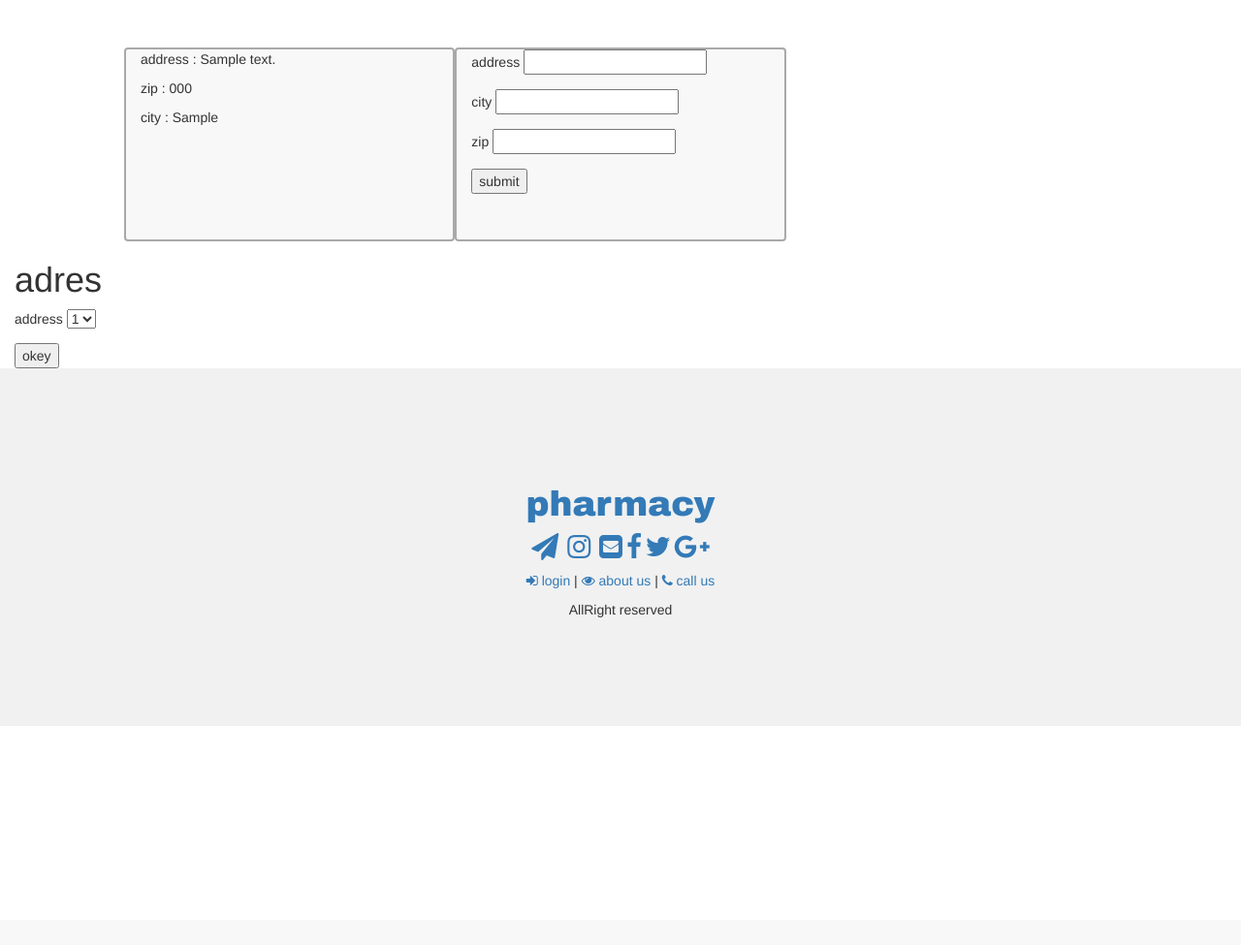
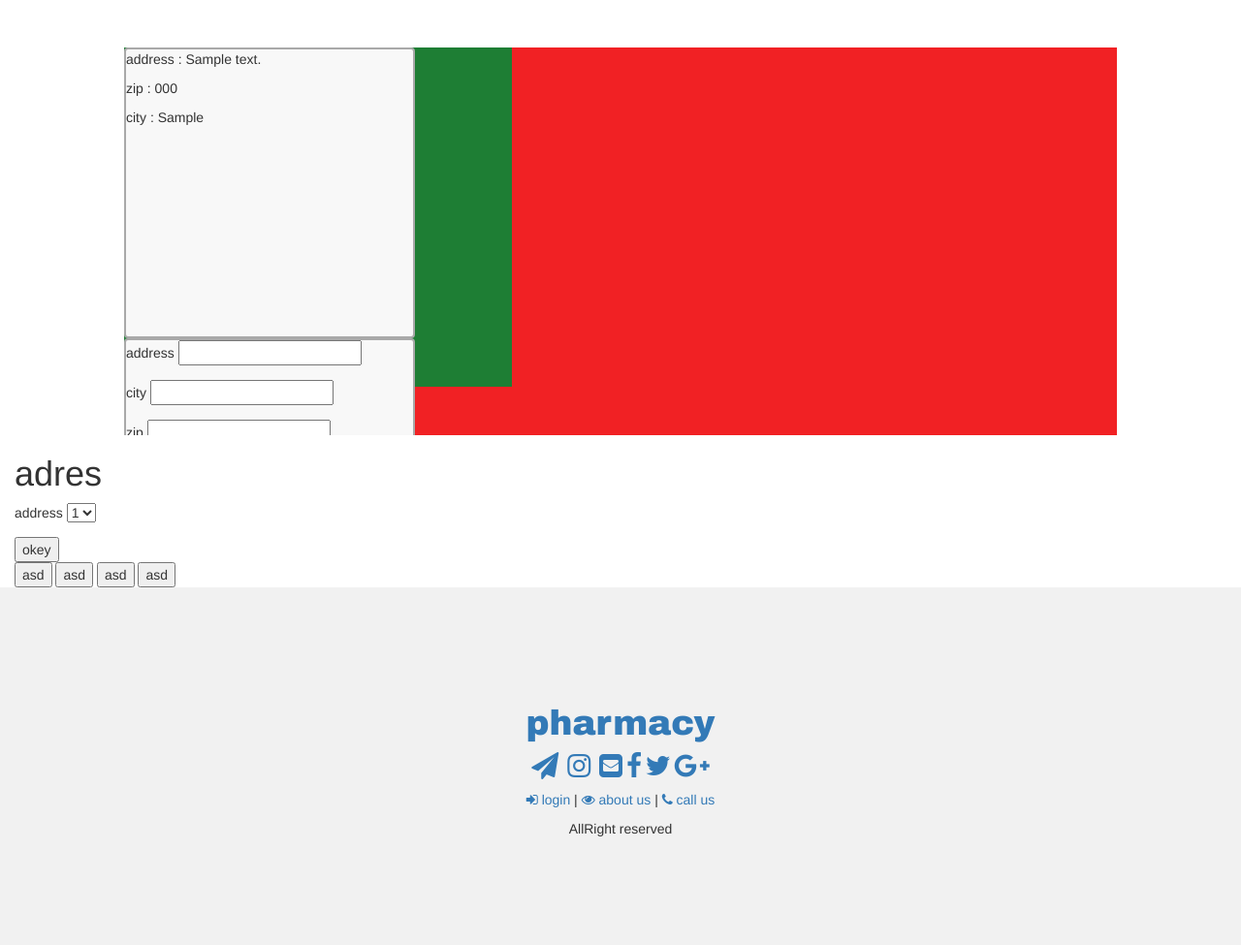
Before and after one commit to tarahiweb/pharmacy, a Django app: a page that uses orders/templates/orders/info-chek.html in a window 1280 px wide. Shown: the part 51-1026 px from the top of the page at 97% size. Before the commit the page ends 688 px from the top, so only its background shows below. Run offline with Django 3.2, Linux system fonts and the light colour scheme; a user stored in the database is signed in; tables that the repository leaves empty hold one stand-in row (values such as "Sample post"); some libraries are stand-ins or nearby versions.

Commit message:
chose adreses

```diff
--- a/orders/templates/orders/info-chek.html
+++ b/orders/templates/orders/info-chek.html
@@ -5,15 +5,18 @@
     <div class="row">
     <div  style="width: 80%;margin: auto">
     {% if  info %}
+
+    {% endif %}
+        <div style="width: 100%;height: 400px;background-color: #f12124;overflow-x: scroll">
+            <div style="width: {% widthratio info.count 1 400 %}px;height: 350px;background-color: #1e7e34">
                 {% for i in info %}
-            <div class="col-md-4" style="height: 200px;background-color: #f8f8f8;border-radius: 4px;border: 2px darkgrey solid">
+                    <div  style="height: 300px;width:300px;background-color: #f8f8f8;border-radius: 4px;border: 2px darkgrey solid;display: inline-block">
                         <p>address : {{ i.address }}</p>
                         <p>zip : {{ i.zip }}</p>
                         <p>city : {{ i.city }}</p>
                     </div>
                 {% endfor %}
-    {% endif %}
-        <div class="col-md-4" style="height: 200px;background-color: #f8f8f8;border-radius: 4px;border: 2px darkgrey solid">
+                <div  style="height: 300px;width:300px;background-color: #f8f8f8;border-radius: 4px;border: 2px darkgrey solid;display: inline-block">
                     <form action="{% url 'user_profile:create-userinfo' %}?next={{ request.path }}" method="post">
                         {% csrf_token %}
                         <div class="form-group">
@@ -34,6 +37,8 @@
                 </div>
             </div>
         </div>
+    </div>
+    </div>
         <h1>adres</h1>
         <form action="{% url 'orders:order_create'%}" method="post">
         {% csrf_token %}
@@ -47,5 +52,10 @@
             </div>
             <button type="submit">okey</button>
         </form>
+
+    <button>asd</button>
+    <button>asd</button>
+    <button>asd</button>
+    <button>asd</button>
 </div>
 {% endblock %}
```
Lines whose indentation alone changed are shown as unchanged.
